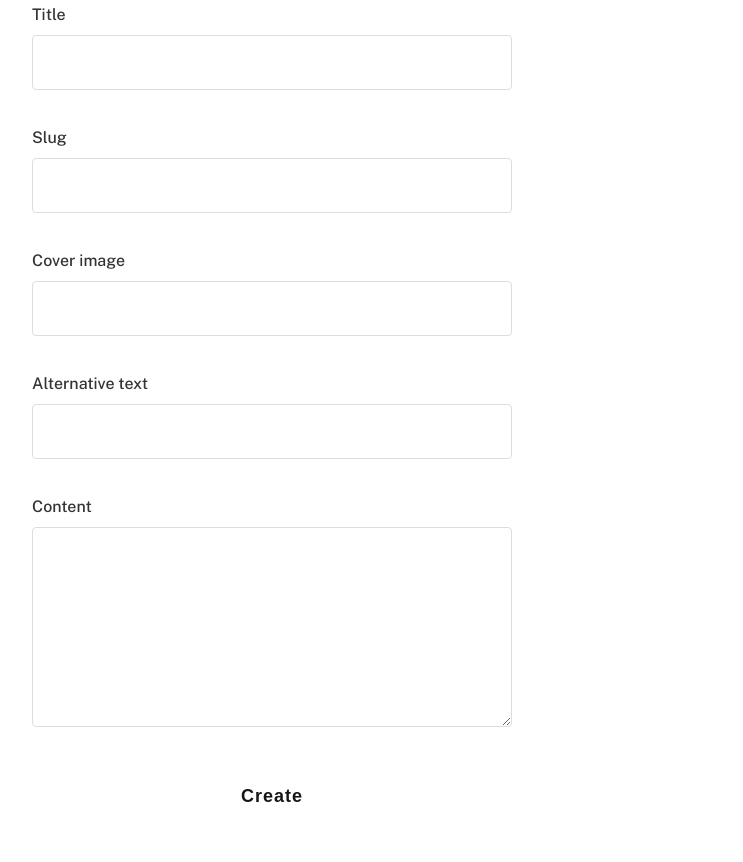
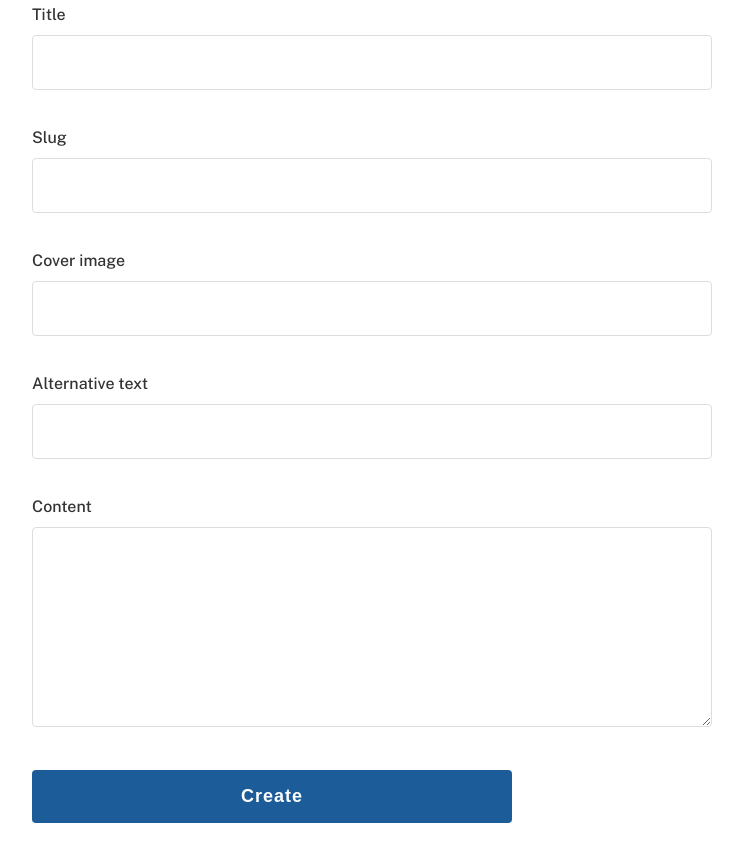
Before and after one commit to reginabattle/overeasy-react-firebase, a React app: page /create in a window 1280 px wide. Shown: the part 284-1146 px from the top of the page, without its empty margins (134-877 px from the left). Before the commit the page ends 1123 px from the top, so only its background shows below. Built offline with nearby package versions, Linux system fonts and the light colour scheme; some packages are replaced by stand-ins of ours.

Commit message:
form styles

```diff
--- a/src/components/form/form.scss
+++ b/src/components/form/form.scss
@@ -1,5 +1,8 @@
 /* Form
 ------------------------*/
+form {
+    margin-bottom: 3rem;
+}
 
 label {
     color: #333;
@@ -14,8 +17,8 @@ textarea {
     width: 100%;
     font-size: 1.8rem;
     padding: 1.6rem;
-    max-width: 48rem;
     outline: none;
+    max-width: 68rem;
     border-radius: 4px;
     border: 1px solid #ddd;
     transition: 0.25s all ease-in-out;
@@ -34,9 +37,9 @@ textarea {
 }
 
 button {
-    color: var(--color-offblack);
+    background: var(--color-blue);
+    color: var(--color-white);
     cursor: pointer;
-    background: var(--color-yellow);
     display: inline-block;
     font-size: 1.8rem;
     font-weight: 600;
@@ -47,5 +50,9 @@ button {
     outline: none;
     border-radius: 4px;
     letter-spacing: 1px;
-    text-decoration: none;
+    transition: all .3s ease-out;
+
+    &:hover {
+        background: var(--color-blue-dark);
+    }
 }
```
